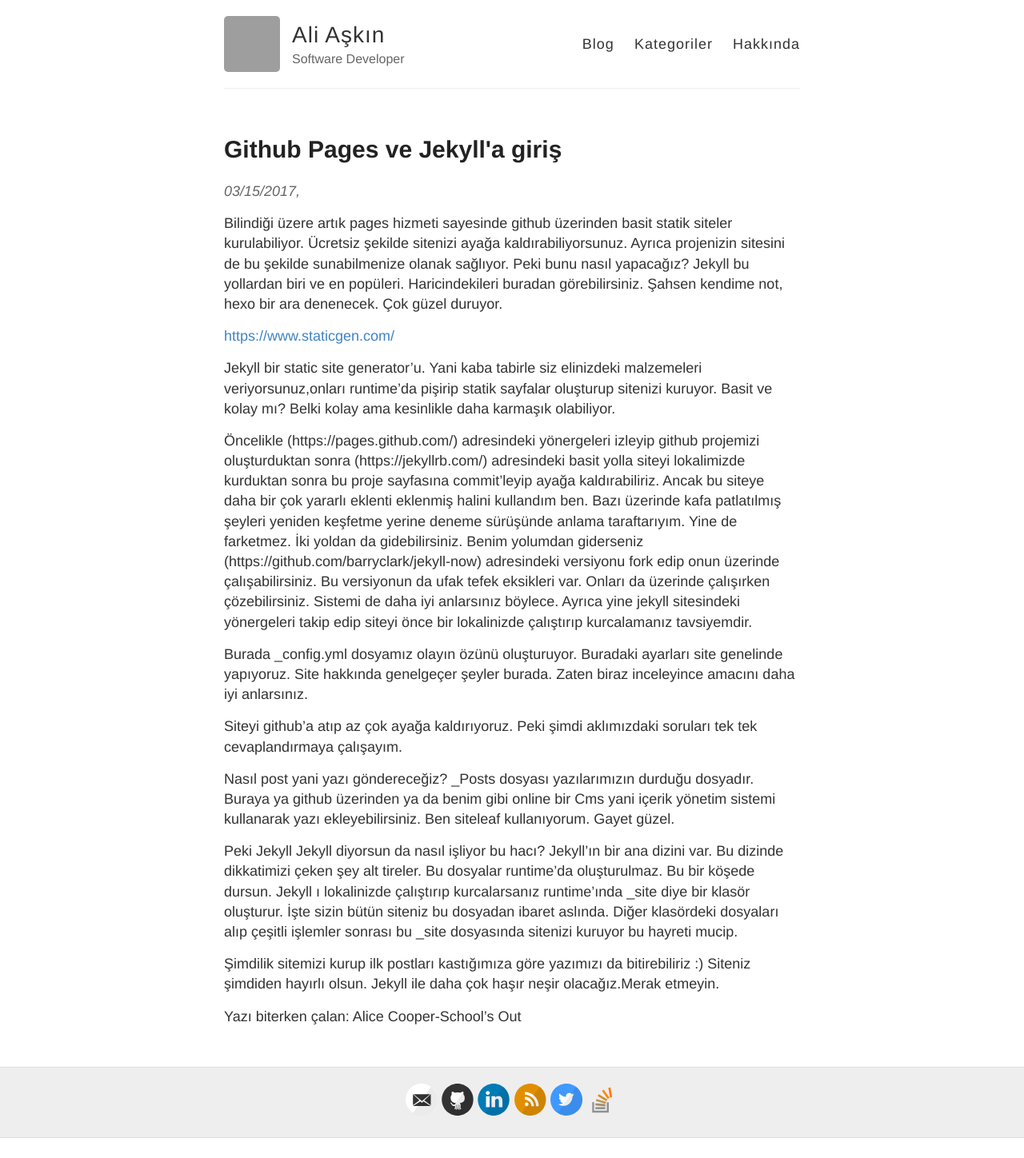
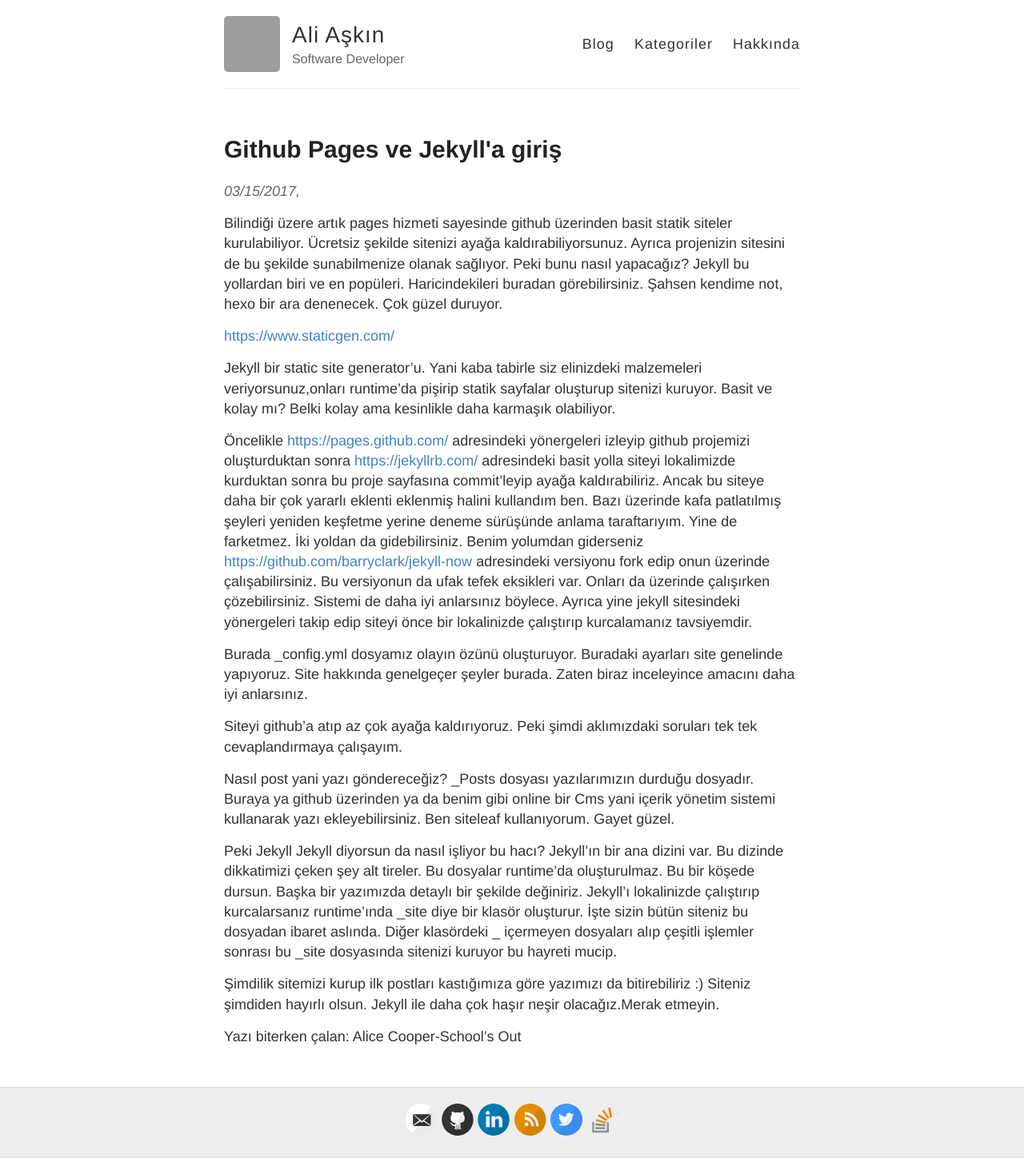
Before and after one commit to darkrpd/darkrpd.github.io, a Jekyll site: the page built from _posts/2017-03-15-github-pages-ve-jekylla-giris.markdown, in a window 1280 px wide. Shown: the whole page at 80% size. Built offline with Jekyll 4.4.1, drawn with Linux system fonts in a browser that asks for light colours; our own code applies the rules of GitHub Pages for plain Markdown files; before the commit the page ends 1423 px from its top, so only the background shows below that; grey boxes are pictures that could not be loaded.

Commit message:
Update 2017-03-15-github-pages-ve-jekylla-giris.markdown

```diff
--- a/_posts/2017-03-15-github-pages-ve-jekylla-giris.markdown
+++ b/_posts/2017-03-15-github-pages-ve-jekylla-giris.markdown
@@ -10,7 +10,7 @@
 
 Jekyll bir static site generator'u. Yani kaba tabirle siz elinizdeki malzemeleri veriyorsunuz,onları runtime'da pişirip statik sayfalar oluşturup sitenizi kuruyor. Basit ve kolay mı? Belki kolay ama kesinlikle daha karmaşık olabiliyor.
 
-Öncelikle (https://pages.github.com/) adresindeki yönergeleri izleyip github projemizi oluşturduktan sonra (https://jekyllrb.com/) adresindeki basit yolla siteyi lokalimizde kurduktan sonra bu proje sayfasına commit'leyip ayağa kaldırabiliriz. Ancak bu siteye daha bir çok yararlı eklenti eklenmiş halini kullandım ben. Bazı üzerinde kafa patlatılmış şeyleri yeniden keşfetme yerine deneme sürüşünde anlama taraftarıyım. Yine de farketmez. İki yoldan da gidebilirsiniz. Benim yolumdan giderseniz (https://github.com/barryclark/jekyll-now) adresindeki versiyonu fork edip onun üzerinde çalışabilirsiniz. Bu versiyonun da ufak tefek eksikleri var. Onları da üzerinde çalışırken çözebilirsiniz. Sistemi de daha iyi anlarsınız böylece. Ayrıca yine jekyll sitesindeki yönergeleri takip edip siteyi önce bir lokalinizde çalıştırıp kurcalamanız tavsiyemdir.
+Öncelikle [https://pages.github.com/](https://pages.github.com/) adresindeki yönergeleri izleyip github projemizi oluşturduktan sonra [https://jekyllrb.com/](https://jekyllrb.com/) adresindeki basit yolla siteyi lokalimizde kurduktan sonra bu proje sayfasına commit'leyip ayağa kaldırabiliriz. Ancak bu siteye daha bir çok yararlı eklenti eklenmiş halini kullandım ben. Bazı üzerinde kafa patlatılmış şeyleri yeniden keşfetme yerine deneme sürüşünde anlama taraftarıyım. Yine de farketmez. İki yoldan da gidebilirsiniz. Benim yolumdan giderseniz [https://github.com/barryclark/jekyll-now](https://github.com/barryclark/jekyll-now) adresindeki versiyonu fork edip onun üzerinde çalışabilirsiniz. Bu versiyonun da ufak tefek eksikleri var. Onları da üzerinde çalışırken çözebilirsiniz. Sistemi de daha iyi anlarsınız böylece. Ayrıca yine jekyll sitesindeki yönergeleri takip edip siteyi önce bir lokalinizde çalıştırıp kurcalamanız tavsiyemdir.
 
 Burada _config.yml dosyamız olayın özünü oluşturuyor. Buradaki ayarları site genelinde yapıyoruz. Site hakkında genelgeçer şeyler burada. Zaten biraz inceleyince amacını daha iyi anlarsınız.
 
@@ -18,7 +18,7 @@
 
 Nasıl post yani yazı göndereceğiz? _Posts dosyası yazılarımızın durduğu dosyadır. Buraya ya github üzerinden ya da benim gibi online bir Cms yani içerik yönetim sistemi kullanarak yazı ekleyebilirsiniz. Ben siteleaf kullanıyorum. Gayet güzel.
 
-Peki Jekyll Jekyll diyorsun da nasıl işliyor bu hacı? Jekyll'ın bir ana dizini var. Bu dizinde dikkatimizi çeken şey alt tireler. Bu dosyalar runtime'da oluşturulmaz. Bu bir köşede dursun. Jekyll ı lokalinizde çalıştırıp kurcalarsanız runtime'ında _site diye bir klasör oluşturur. İşte sizin bütün siteniz bu dosyadan ibaret aslında. Diğer klasördeki dosyaları alıp çeşitli işlemler sonrası bu _site dosyasında sitenizi kuruyor bu hayreti mucip.
+Peki Jekyll Jekyll diyorsun da nasıl işliyor bu hacı? Jekyll'ın bir ana dizini var. Bu dizinde dikkatimizi çeken şey alt tireler. Bu dosyalar runtime'da oluşturulmaz. Bu bir köşede dursun. Başka bir yazımızda detaylı bir şekilde değiniriz. Jekyll'ı lokalinizde çalıştırıp kurcalarsanız runtime'ında _site diye bir klasör oluşturur. İşte sizin bütün siteniz bu dosyadan ibaret aslında. Diğer klasördeki _ içermeyen dosyaları alıp çeşitli işlemler sonrası bu _site dosyasında sitenizi kuruyor bu hayreti mucip.
 
 Şimdilik sitemizi kurup ilk postları kastığımıza göre yazımızı da bitirebiliriz :) Siteniz şimdiden hayırlı olsun. Jekyll ile daha çok haşır neşir olacağız.Merak etmeyin.
 
```
